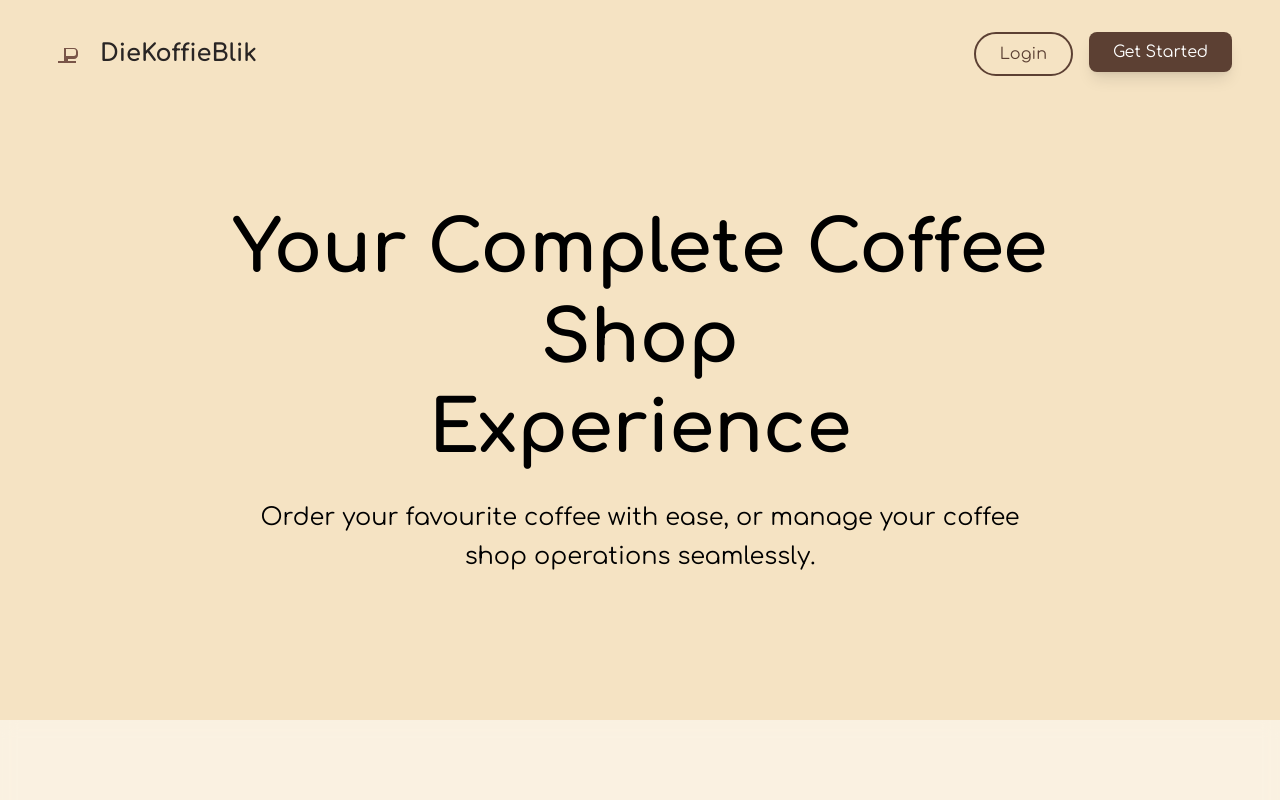
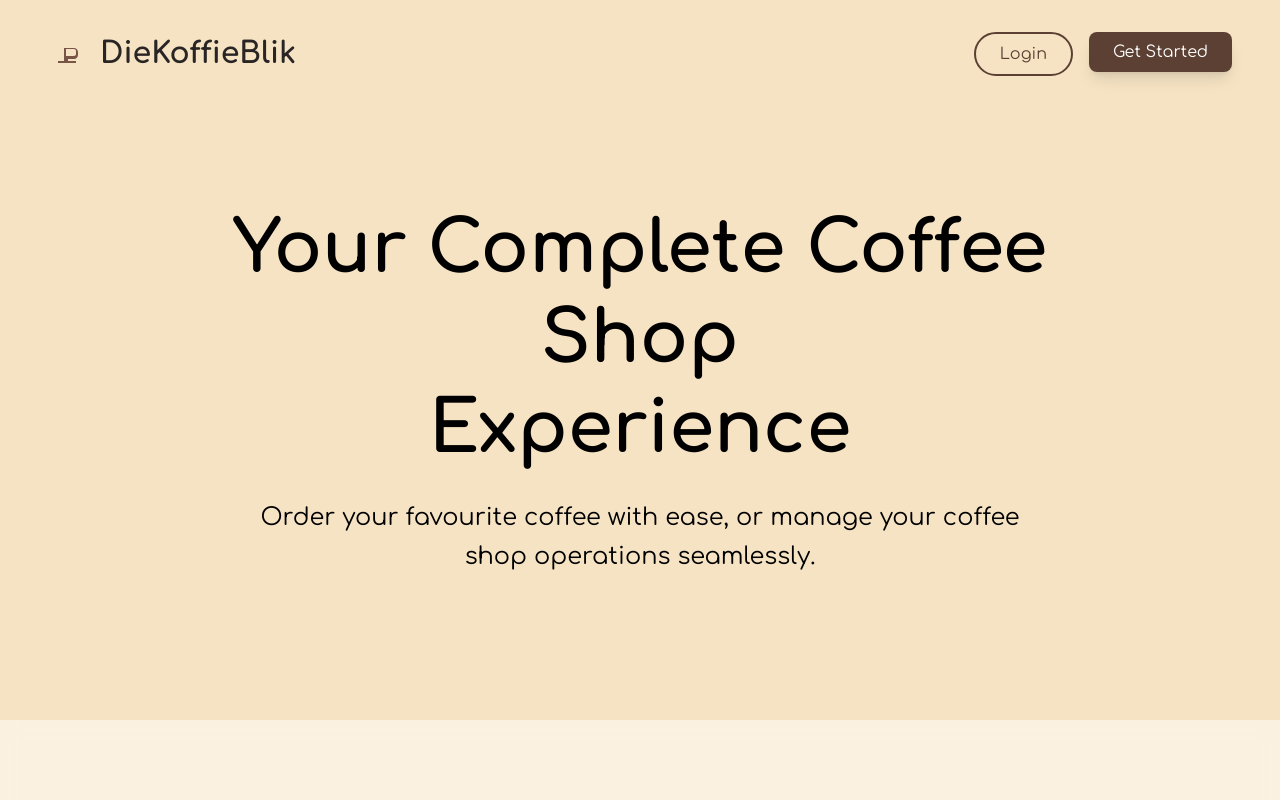
Before and after one commit to COS301-SE-2025/Coffee-Shop-Manager, a Next.js app in the folder koffieblik/: page / in a window 1280 px wide. Shown: the top 800 px of the page. Built offline with nearby package versions, Linux system fonts and the light colour scheme.

Commit message:
Minor touch up on landing page

```diff
--- a/koffieblik/src/app/page.tsx
+++ b/koffieblik/src/app/page.tsx
@@ -18,14 +18,14 @@ export default function Home() {
               className="text-white"
             />
           </div>
-          <span className="text-2xl font-bold text-stone-800">
+          <span className="text-3xl font-bold text-stone-800">
             DieKoffieBlik
           </span>
         </div>
         <div className="flex gap-4">
           <Link href="/login">
             <button
-              className="px-6 py-2 font-medium border-2 rounded-full transform hover:-translate-y-1 transition-all duration-300"
+              className="px-6 py-2 font-medium border-2 rounded-full transform hover:-translate-y-1 transition-all duration-300 cursor-pointer"
               style={{
                 color: "var(--primary-3)",
                 borderColor: "var(--primary-3)",
@@ -37,7 +37,7 @@ export default function Home() {
 
           <Link href="/signup">
             <button
-              className="px-6 py-2 rounded-lg transition-colors font-medium shadow-lg"
+              className="px-6 py-2 rounded-lg font-medium shadow-lg transform hover:-translate-y-1 transition-all duration-300 cursor-pointer"
               style={{
                 backgroundColor: "var(--primary-3)",
                 color: "var(--primary-2)",
```
